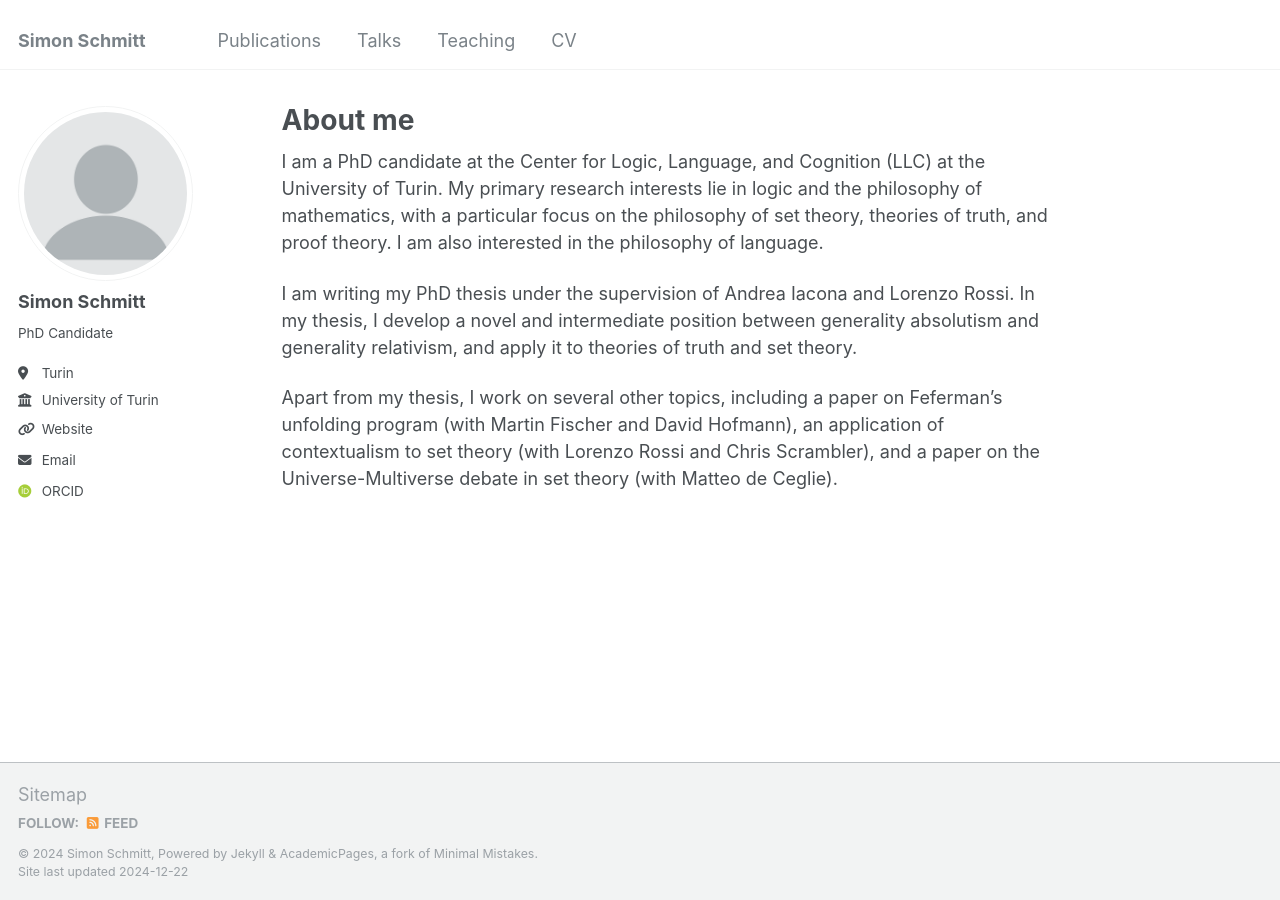
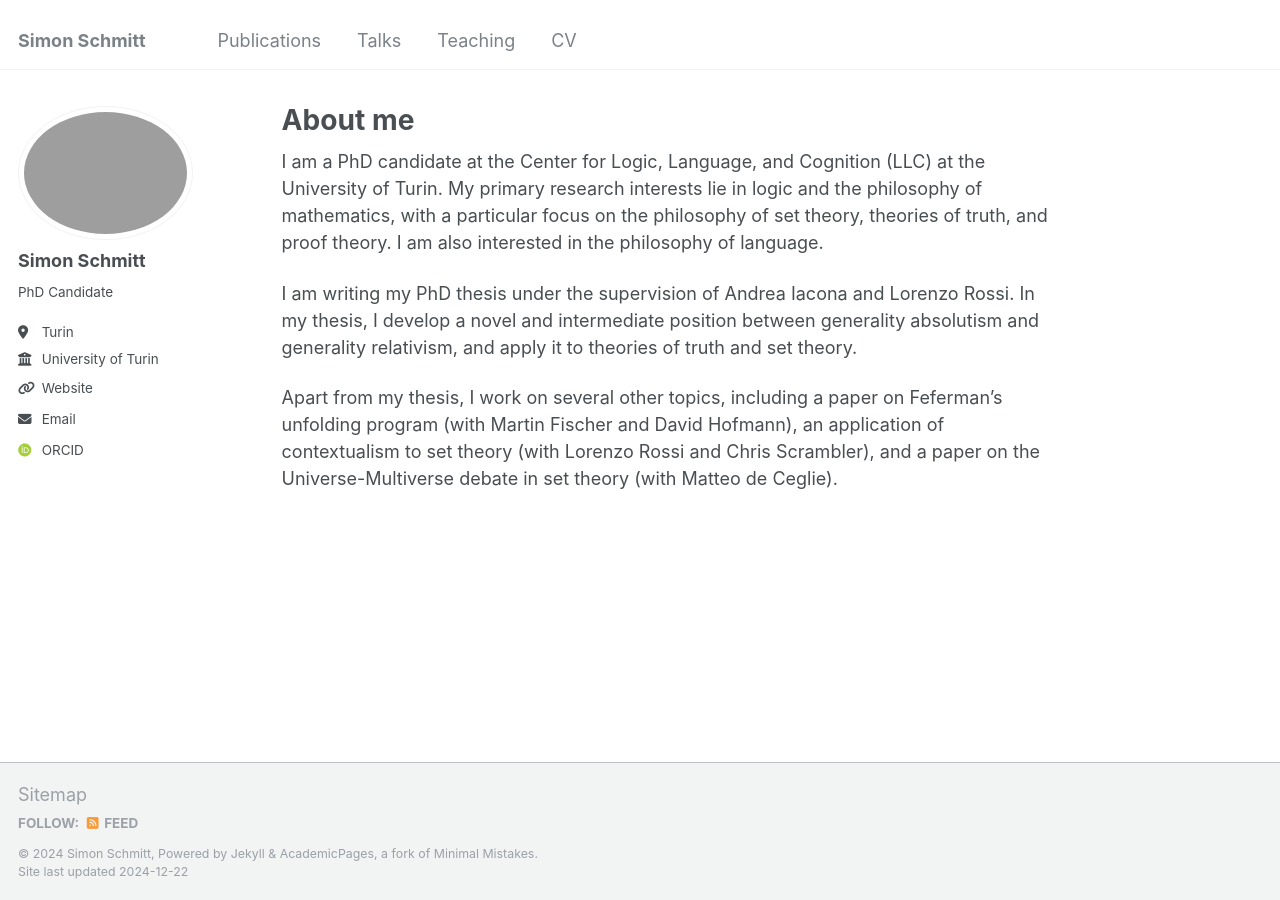
Before and after one commit to SimSchmitt/SimonSchmitt, a Jekyll site: the page built from _pages/about.md, in a window 1280 px wide. Built offline with Jekyll 4.4.1, drawn with Linux system fonts in a browser that asks for light colours; some web fonts are replaced.

Commit message:
_config.yml

```diff
--- a/_config.yml
+++ b/_config.yml
@@ -21,7 +21,7 @@ repository               : "academicpages/academicpages.github.io"
 #               Additional customization can be done by editing /_includes/author-profile.html
 author:
   # Biographic information
-  avatar           : "profile.png"
+  avatar           : "rofile.png"
   name             : "Simon Schmitt"
   pronouns         : # example: "she/her"
   bio              : "PhD Candidate"
```
